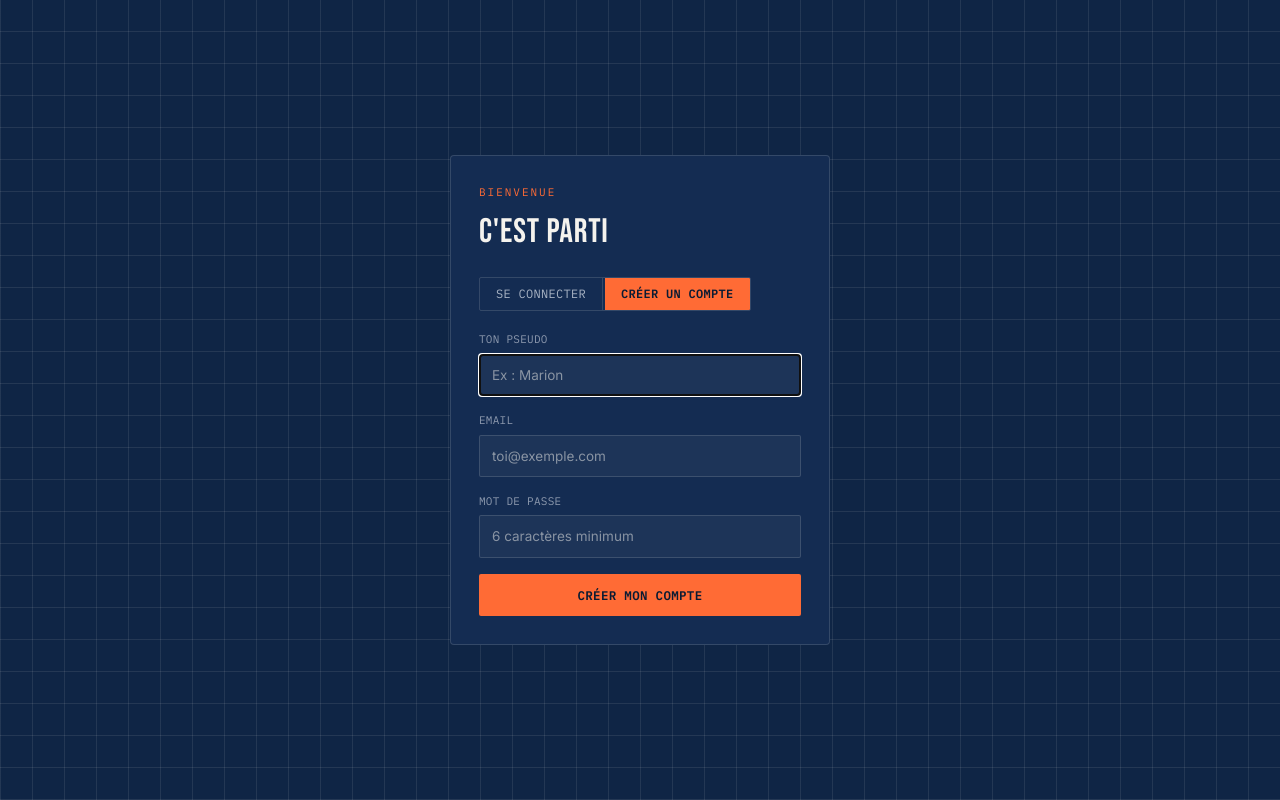
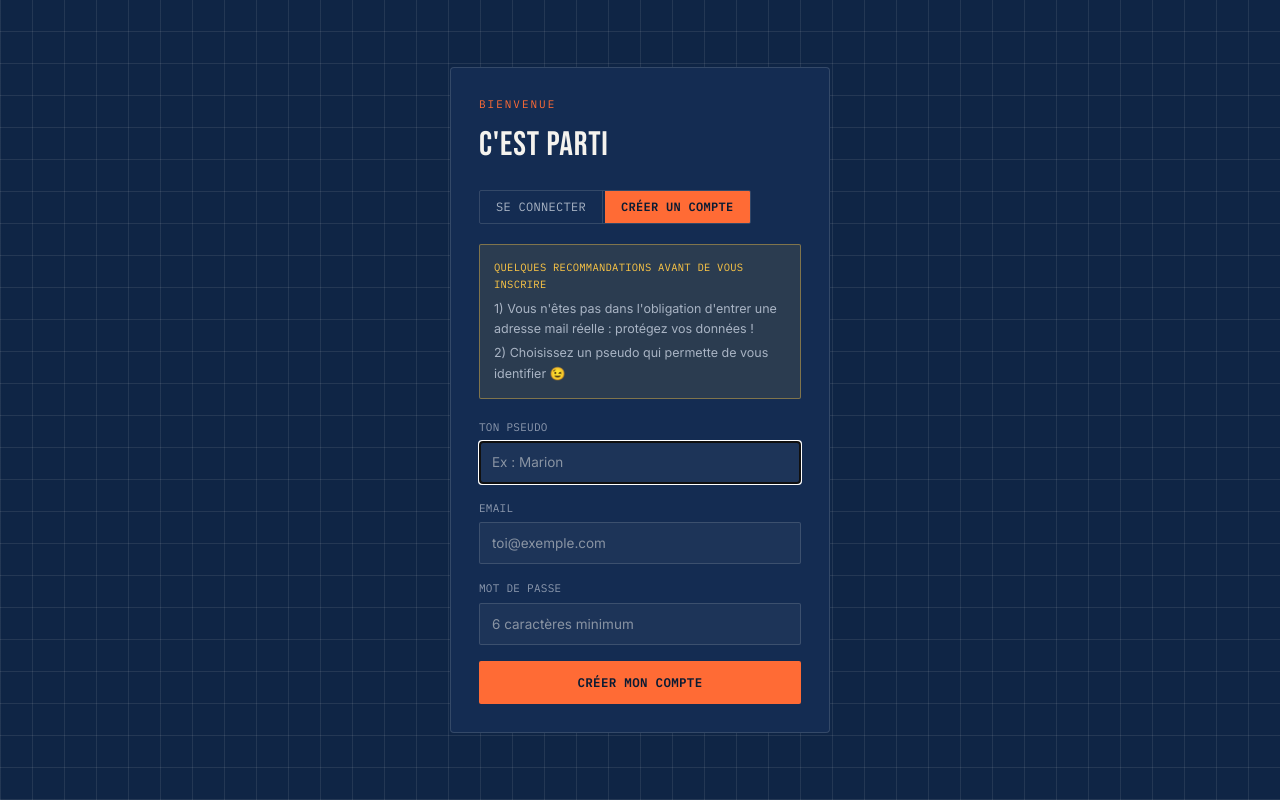
Before and after one commit to gumy-a11y/Surplus, a Next.js app: page /login in a window 1280 px wide. Both pictures are taken after a click on the button "CRÉER UN COMPTE". Built offline with nearby package versions, Linux system fonts and the light colour scheme.

Commit message:
Add a privacy/pseudo tip on the signup form
Shown only in signup mode, right above the fields: reminds people
they don't need a real email address, and to pick a pseudo others
in the family will actually recognize.

```diff
--- a/src/app/login/page.tsx
+++ b/src/app/login/page.tsx
@@ -108,6 +108,21 @@ export default function LoginPage() {
           </button>
         </div>
 
+        {mode === "signup" && (
+          <div className="mb-5 rounded-[2px] border border-yellow/40 bg-yellow/10 p-3.5 text-[12.5px] leading-relaxed text-ink-dim">
+            <p className="mb-1.5 font-mono text-[10.5px] tracking-wide text-yellow uppercase">
+              Quelques recommandations avant de vous inscrire
+            </p>
+            <p className="mb-1">
+              1) Vous n&apos;êtes pas dans l&apos;obligation d&apos;entrer une
+              adresse mail réelle : protégez vos données !
+            </p>
+            <p className="mb-0">
+              2) Choisissez un pseudo qui permette de vous identifier 😉
+            </p>
+          </div>
+        )}
+
         <form onSubmit={handleSubmit}>
           {mode === "signup" && (
             <div className="mb-4">
```
